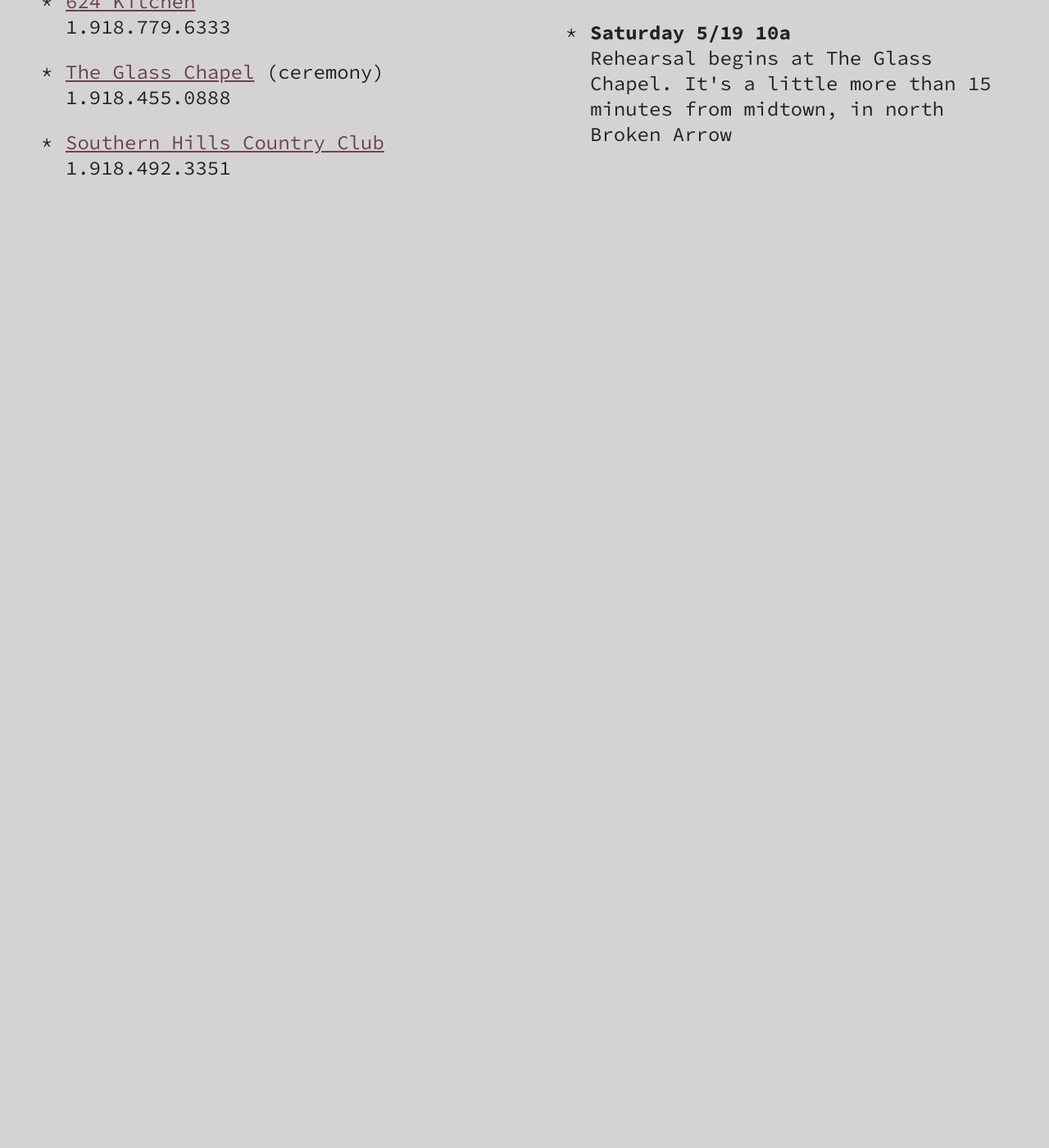
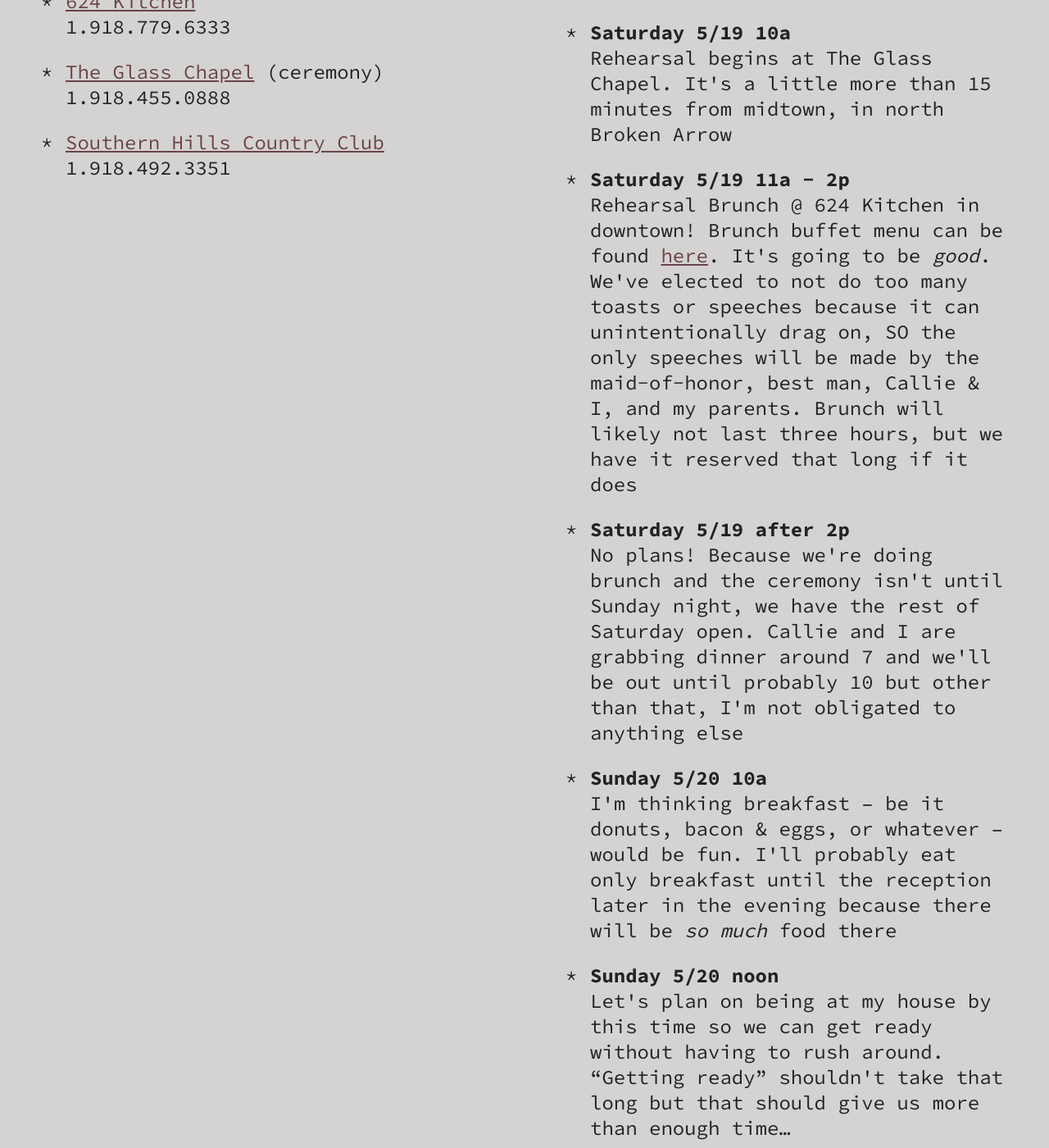
Before and after one commit to grantstandridge/grantstandridge.github.io, a Jekyll site: the page built from _buckets/groomsmen.markdown, in a window 1280 px wide and 1400 px high, scrolled down 728 px. Shown: the whole window at 82% size. Built offline with Jekyll 4.4.1, drawn with Linux system fonts in a browser that asks for light colours; before the commit the page ends 1023 px from its top, so only the background shows below that; some of the changed text lies outside the part shown.

Commit message:
Updated Menu  Buffet and 1 other file

```diff
--- a/_buckets/groomsmen.markdown
+++ b/_buckets/groomsmen.markdown
@@ -20,6 +20,34 @@ General:
       The Glass Chapel together"
     - "<strong>Saturday 5/19 10a</strong><br>Rehearsal begins at The Glass Chapel.
       It's a little more than 15 minutes from midtown, in north Broken Arrow"
+    - "<strong>Saturday 5/19 11a - 2p</strong><br>Rehearsal Brunch @ 624 Kitchen in
+      downtown! Brunch buffet menu can be found <a href='/uploads/menu--buffet.jpg'
+      target='_blank'>here</a>. It's going to be <em>good</em>. We've elected to not
+      do too many toasts or speeches because it can unintentionally drag on, SO the
+      only speeches will be made by the maid-of-honor, best man, Callie & I, and my
+      parents. Brunch will likely not last three hours, but we have it reserved that
+      long if it does"
+    - "<strong>Saturday 5/19 after 2p</strong><br>No plans! Because we're doing brunch
+      and the ceremony isn't until Sunday night, we have the rest of Saturday open.
+      Callie and I are grabbing dinner around 7 and we'll be out until probably 10
+      but other than that, I'm not obligated to anything else"
+    - "<strong>Sunday 5/20 10a</strong><br>I'm thinking breakfast – be it donuts,
+      bacon & eggs, or whatever – would be fun. I'll probably eat only breakfast until
+      the reception later in the evening because there will be <em>so much</em> food
+      there"
+    - "<strong>Sunday 5/20 noon</strong><br>Let's plan on being at my house by this
+      time so we can get ready without having to rush around. &ldquo;Getting ready&rdquo;
+      shouldn't take that long but that should give us more than enough time…"
+    - "<strong>Sunday 5/20 1:30p</strong><br>We'll leave as a group from my house
+      and go to Southern Hills. It would be ideal if Brandon, Jentre, and Asher drove,
+      and we all carpooled together because the other dudes will have wives who (I
+      think?) will be driving themselves. The reason we're driving to Southern Hills
+      is so at the end of the night your cars are there instead of the chapel. Once
+      we seven get to the country club around 1:45 - 2, I'll have an Uber Black car
+      take us from the club to the chapel"
+    - "<strong>Sunday 5/20 2:30p</strong><br>The idea is for all of us to be at the
+      chapel no later than this time. We have a room to hang out in until pictures
+      @ 4"
 ---
 
 Ideally, I'd love for everyone to have their tuxes picked up before the end of Friday the 18<sup>th</sup> (unless Men's Wearhouse has told you otherwise…) They should be paid for at that point, and I will reimburse you for the $20 you probably had to put down for measurements.
```
Also changed, not shown: _uploads/menu--buffet.jpg (added).
